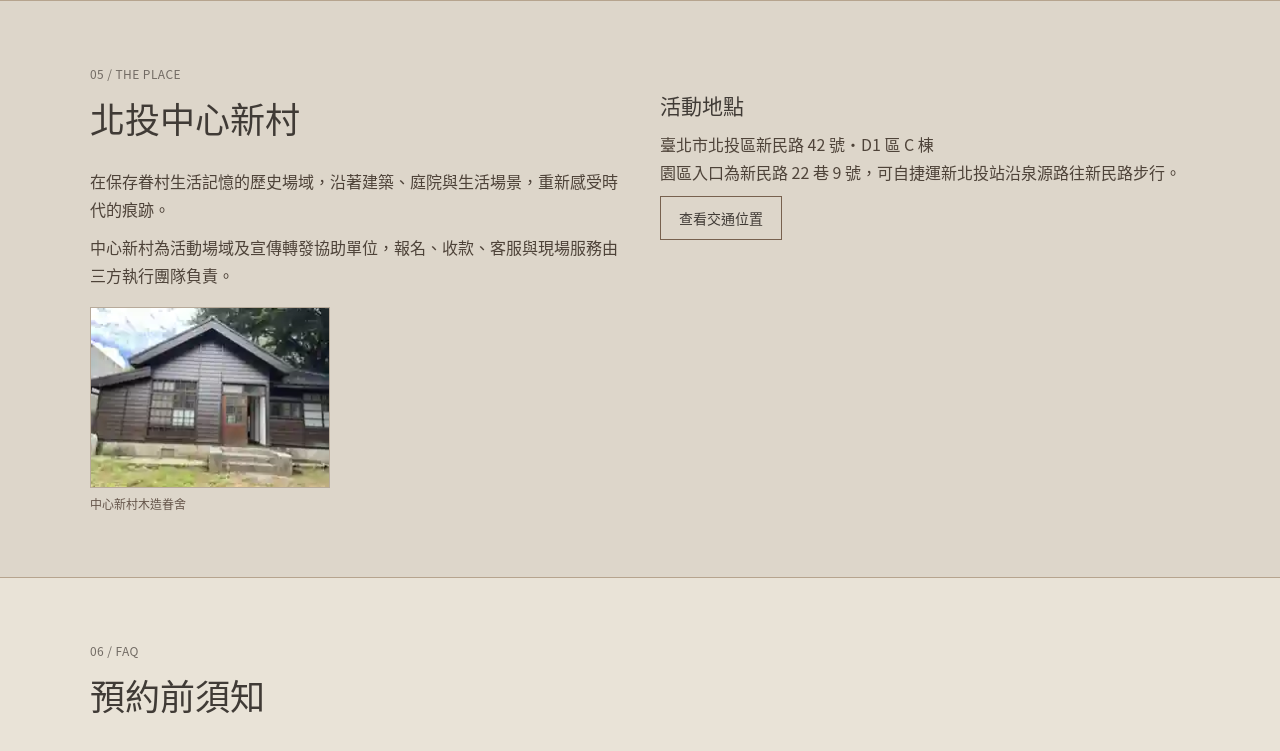
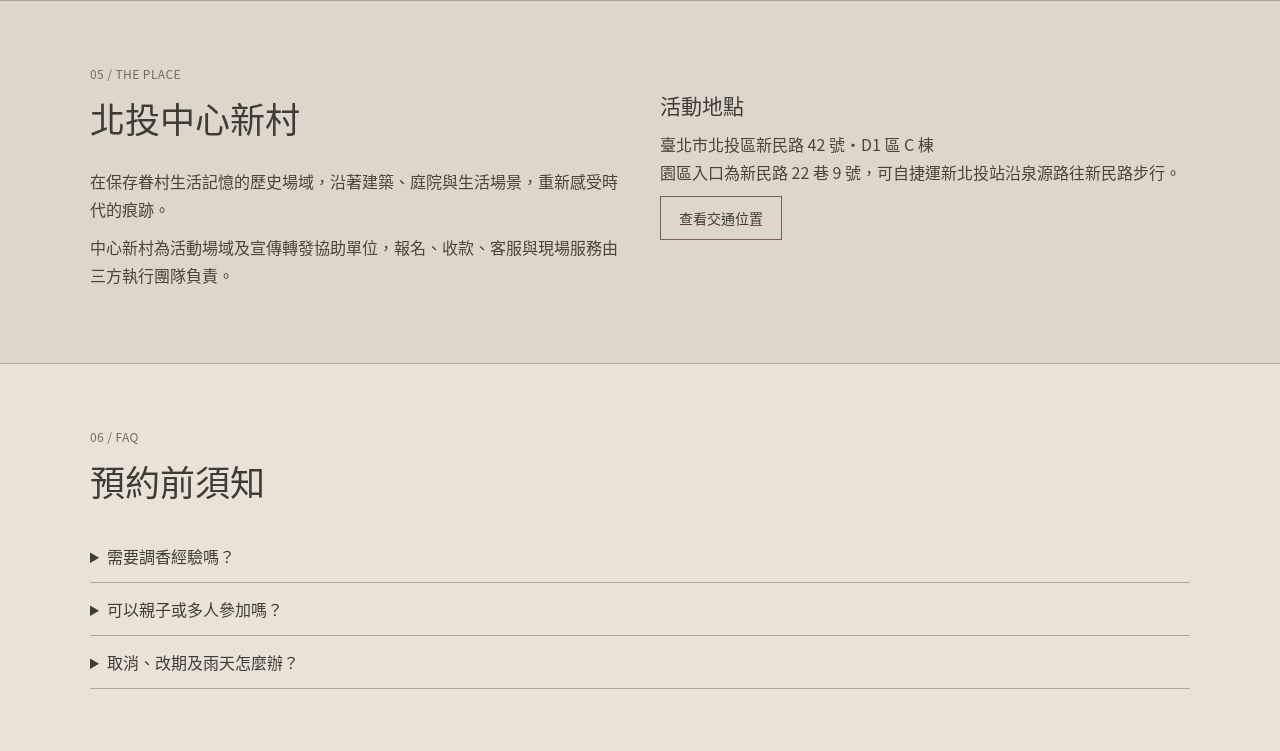
Before and after one commit to h-s017/hana-event, a plain HTML site: page heart-village/index.html in a window 1280 px wide. Shown: the part 3407-4158 px from the top of the page. Drawn offline with Linux system fonts and the light colour scheme.

Commit message:
Remove standalone venue photo to avoid confusion about event location; retain decorative background

```diff
--- a/heart-village/index.html
+++ b/heart-village/index.html
@@ -95,4 +95,4 @@ nav{background:#e9e3d7;border-color:#b7aa9a}
 <div id="order-actions" hidden><button id="check-order" type="button">重新查詢訂單</button> <button id="pay-order" type="button" hidden>繼續測試結帳</button> <button id="cancel-order" type="button" hidden>取消此筆預約</button></div>
 </form></section>
 <section id="partners" class="partners"><div class="eyebrow">04 / THE COLLABORATION</div><h2>三個團隊，共同創作</h2><div class="grid"><article class="tile" data-partner="hineni"><span class="num">編劇 / SCENT</span><img src="../hineni.jpg" alt="此域 Hineni 標誌"><h3>此域氣味敘事</h3><p>Hineni Perfume Atelier<br>調香體驗</p></article><article class="tile" data-partner="qipao"><span class="num">服飾 / COSTUME</span><div class="wordmark" aria-label="鍾兒旗袍文字名稱，非標誌">鍾兒旗袍</div><h3>鍾兒旗袍</h3><p>復古服裝與配件、尺寸安排、換裝及簡易妝髮，讓服飾成為走進時代的媒介。</p></article><article class="tile" data-partner="photo"><span class="num">導演 / PHOTOGRAPHY</span><img src="../alpalette.jpg" alt="羊駝創藝基地標誌"><h3>羊駝創藝基地</h3><p>Alpalette<br>負責復古攝影、影像調色、照片交付及精修服務。</p></article></div></section>
-<section class="dark" id="village"><div class="eyebrow">05 / THE PLACE</div><div class="split"><div><h2>北投中心新村</h2><p>在保存眷村生活記憶的歷史場域，沿著建築、庭院與生活場景，重新感受時代的痕跡。</p><p>中心新村為活動場域及宣傳轉發協助單位，報名、收款、客服與現場服務由三方執行團隊負責。</p><figure class="village-photo"><img src="../assets/heart-village-wood-photo.webp" width="240" height="180" loading="lazy" alt="中心新村木造眷舍外觀、木板牆與方格窗櫺"><figcaption>中心新村木造眷舍</figcaption></figure></div><div><h3>活動地點</h3><p>臺北市北投區新民路 42 號・D1 區 C 棟<br>園區入口為新民路 22 巷 9 號，可自捷運新北投站沿泉源路往新民路步行。</p><a class="btn" href="https://www.google.com/maps/search/?api=1&query=北投中心新村" target="_blank" rel="noopener">查看交通位置</a></div></div></section><section><div class="eyebrow">06 / FAQ</div><h2>預約前須知</h2><details><summary>需要調香經驗嗎？</summary><p>不需要，將由調香團隊引導。</p></details><details><summary>可以親子或多人參加嗎？</summary><p>可以提出申請，兒童適用年齡、共同拍攝方式與可接待人數由團隊確認。</p></details><details><summary>取消、改期及雨天怎麼辦？</summary><p>正式收款、取消退款、改期、雨天安排及照片交付時間須由執行團隊確認後公告。</p></details></section></main><footer>心村裡的時空旅行 · 2026–2027<br>此域 Hineni × 鍾兒旗袍 × 羊駝創藝基地<br><a href="https://hineni.hanascent.com/">此域氣味敘事</a> · <a href="https://hanascent.com/">Hana Scent Artist</a> · <a href="https://lin.ee/QvDGM79">官方 LINE</a></footer><script type="module" src="../booking.mjs"></script></body></html>
+<section class="dark" id="village"><div class="eyebrow">05 / THE PLACE</div><div class="split"><div><h2>北投中心新村</h2><p>在保存眷村生活記憶的歷史場域，沿著建築、庭院與生活場景，重新感受時代的痕跡。</p><p>中心新村為活動場域及宣傳轉發協助單位，報名、收款、客服與現場服務由三方執行團隊負責。</p></div><div><h3>活動地點</h3><p>臺北市北投區新民路 42 號・D1 區 C 棟<br>園區入口為新民路 22 巷 9 號，可自捷運新北投站沿泉源路往新民路步行。</p><a class="btn" href="https://www.google.com/maps/search/?api=1&query=北投中心新村" target="_blank" rel="noopener">查看交通位置</a></div></div></section><section><div class="eyebrow">06 / FAQ</div><h2>預約前須知</h2><details><summary>需要調香經驗嗎？</summary><p>不需要，將由調香團隊引導。</p></details><details><summary>可以親子或多人參加嗎？</summary><p>可以提出申請，兒童適用年齡、共同拍攝方式與可接待人數由團隊確認。</p></details><details><summary>取消、改期及雨天怎麼辦？</summary><p>正式收款、取消退款、改期、雨天安排及照片交付時間須由執行團隊確認後公告。</p></details></section></main><footer>心村裡的時空旅行 · 2026–2027<br>此域 Hineni × 鍾兒旗袍 × 羊駝創藝基地<br><a href="https://hineni.hanascent.com/">此域氣味敘事</a> · <a href="https://hanascent.com/">Hana Scent Artist</a> · <a href="https://lin.ee/QvDGM79">官方 LINE</a></footer><script type="module" src="../booking.mjs"></script></body></html>
```
